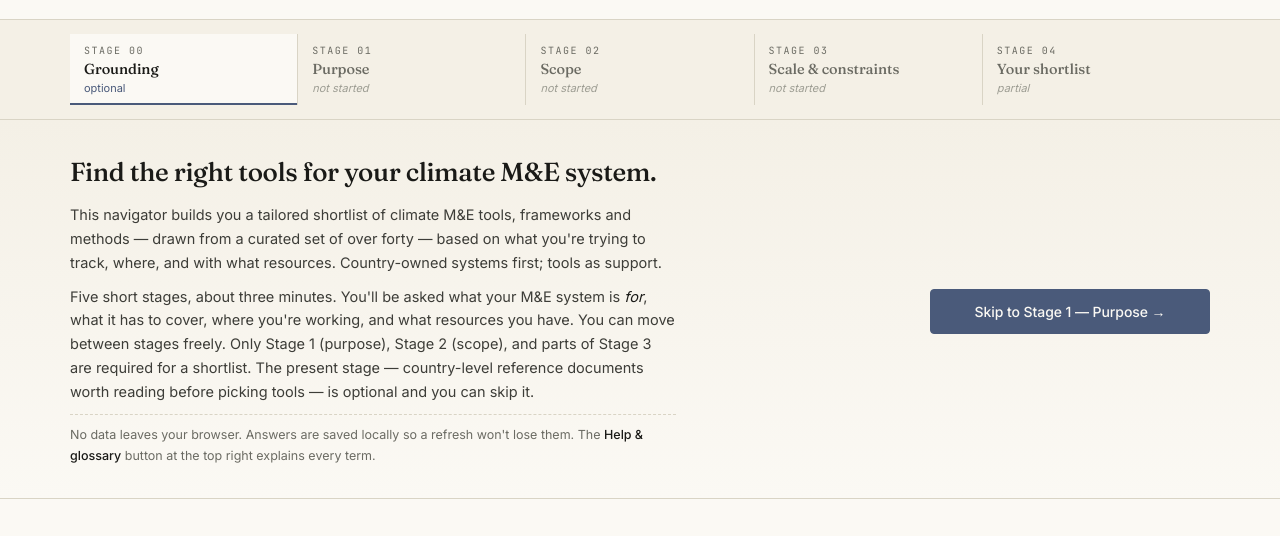
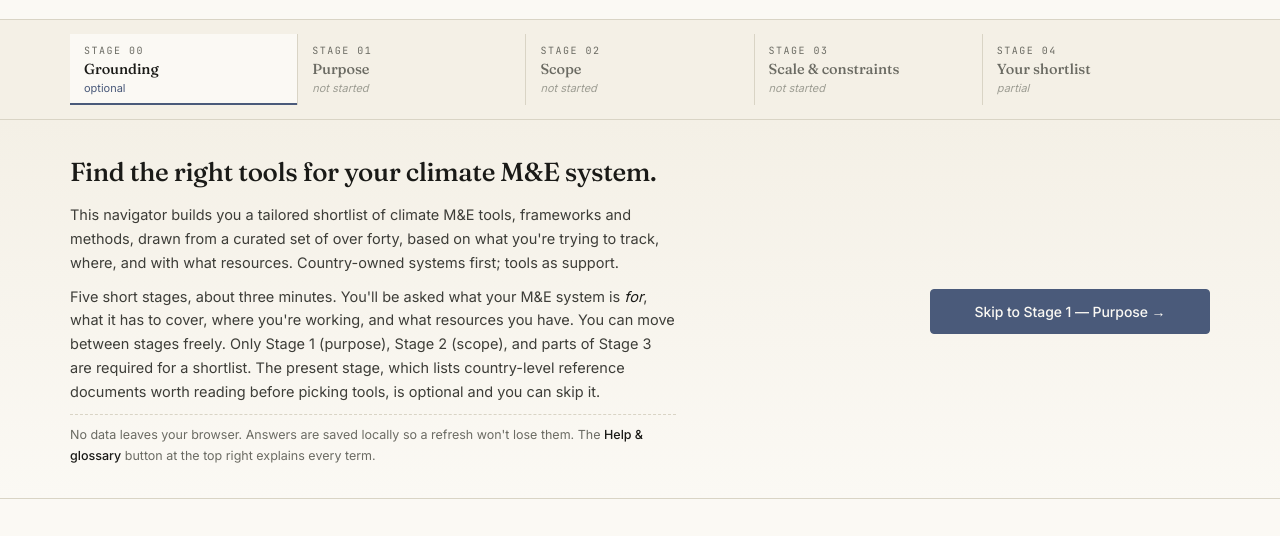
Before and after one commit to gjlraj-ux/climate-me-navigator, a plain HTML site: page index.html in a window 1280 px wide. Shown: the part 77-613 px from the top of the page. Drawn offline with Linux system fonts and the light colour scheme.

Commit message:
Add files via upload

```diff
--- a/index.html
+++ b/index.html
@@ -2472,8 +2472,8 @@ function renderStage0(c) {
       <div class="orientation-inner">
         <div class="orientation-text">
           <h2 class="orientation-heading serif">Find the right tools for your climate M&amp;E system.</h2>
-          <p>This navigator builds you a tailored shortlist of climate M&amp;E tools, frameworks and methods — drawn from a curated set of over forty — based on what you're trying to track, where, and with what resources. Country-owned systems first; tools as support.</p>
-          <p>Five short stages, about three minutes. You'll be asked what your M&amp;E system is <em>for</em>, what it has to cover, where you're working, and what resources you have. You can move between stages freely. Only Stage 1 (purpose), Stage 2 (scope), and parts of Stage 3 are required for a shortlist. The present stage — country-level reference documents worth reading before picking tools — is optional and you can skip it.</p>
+          <p>This navigator builds you a tailored shortlist of climate M&amp;E tools, frameworks and methods, drawn from a curated set of over forty, based on what you're trying to track, where, and with what resources. Country-owned systems first; tools as support.</p>
+          <p>Five short stages, about three minutes. You'll be asked what your M&amp;E system is <em>for</em>, what it has to cover, where you're working, and what resources you have. You can move between stages freely. Only Stage 1 (purpose), Stage 2 (scope), and parts of Stage 3 are required for a shortlist. The present stage, which lists country-level reference documents worth reading before picking tools, is optional and you can skip it.</p>
           <p class="orientation-fine">No data leaves your browser. Answers are saved locally so a refresh won't lose them. The <strong>Help &amp; glossary</strong> button at the top right explains every term.</p>
         </div>
         <div class="orientation-cta">
```
